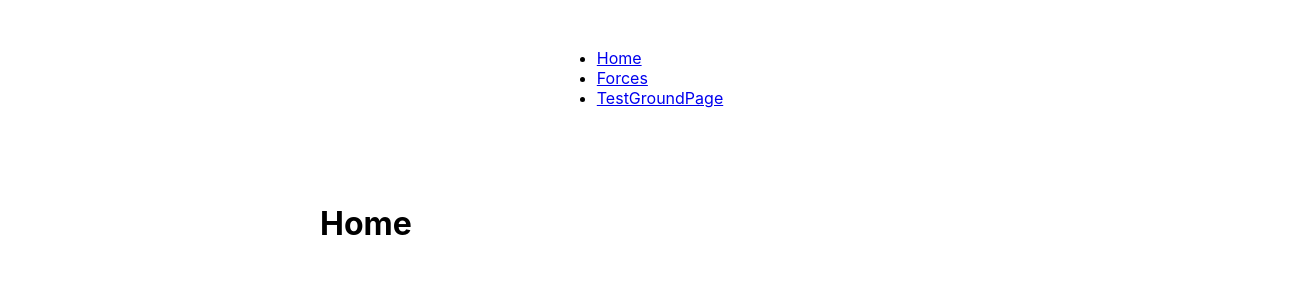
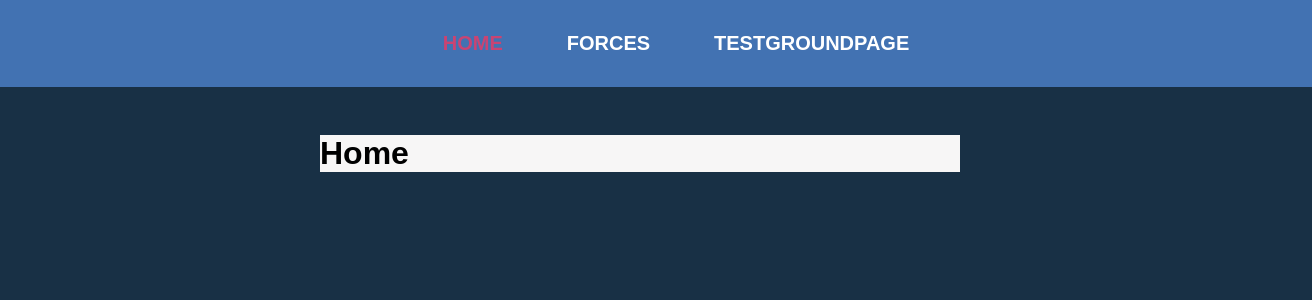
Before and after one commit to paul7dxb/react-police-api, a React (Create React App) app: page / in a window 1280 px wide. Shown: the top 300 px of the page, 1312 px wide, since content can reach past the window. Built offline with nearby package versions, Linux system fonts and the light colour scheme.

Commit message:
Start of styling

```diff
--- a/src/App.css
+++ b/src/App.css
@@ -1,38 +1,19 @@
-.App {
-  text-align: center;
+:root{
+  --palletteWhite: #f7f6f6;
+  --palletteAccentLight: #c94473;
+  --palletteAccentDark: #7f8692;
+  --pallettePrimary: #4272b2;
+  --pallettePrimaryDark: #183045;
+
+  --bgColor: #183045;
+
+  --infoColor: #183045;
+  --successColor: #499d6d;
+  --warningColor: #c68d35;
+  --errorColor: #f44336;
+
 }
-
-.App-logo {
-  height: 40vmin;
-  pointer-events: none;
+body{
+  background-color: var(--bgColor);
+  font-family: Gotham A,Gotham B,sans-serif;
 }
-
-@media (prefers-reduced-motion: no-preference) {
-  .App-logo {
-    animation: App-logo-spin infinite 20s linear;
-  }
-}
-
-.App-header {
-  background-color: #282c34;
-  min-height: 100vh;
-  display: flex;
-  flex-direction: column;
-  align-items: center;
-  justify-content: center;
-  font-size: calc(10px + 2vmin);
-  color: white;
-}
-
-.App-link {
-  color: #61dafb;
-}
-
-@keyframes App-logo-spin {
-  from {
-    transform: rotate(0deg);
-  }
-  to {
-    transform: rotate(360deg);
-  }
-}
--- a/src/App.js
+++ b/src/App.js
@@ -7,6 +7,7 @@ import ForceBio, {
 	loader as forceBioLoader,
 } from "./pages/ForceBio";
 import Neighbourhood, {loader as neighbourhoodLoader} from "./pages/Neighbourhood"
+import "./App.css"
 
 //Create router
 const router = createBrowserRouter([
--- a/src/components/Crime/CategoryDateCrimeList.js
+++ b/src/components/Crime/CategoryDateCrimeList.js
@@ -1,3 +1,5 @@
+import CategoryDateCrimeListItem from "./CategoryDateCrimeListItem";
+
 const CategoryDateCrimeList = (props) => {
 	const date = props.params.date;
 	const category = props.params.category;
@@ -8,15 +10,19 @@ const CategoryDateCrimeList = (props) => {
 	const data = props.catDateData.data;
 	return (
 		<>
-			<h1>{category} crime during {date}</h1>
+			<h1>
+				{category} crime during {date}
+			</h1>
 			<ul>
 				{data
 					? data.map((item, index) => {
-							return (<li>
-                                Location: {item.location.street.name} -
-                                Outcome: {item.outcome_status.category}
-
-                                </li>);
+							return (
+								<CategoryDateCrimeListItem key={index}
+									streetName={item.location.street.name}
+									outcomeStatus={item.outcome_status}
+                                    locationID={item.location.street.id}
+								/>
+							);
 					  })
 					: undefined}
 			</ul>
--- /dev/null
+++ b/src/components/Crime/CategoryDateCrimeListItem.js
@@ -0,0 +1,21 @@
+import classes from "./CategoryDateCrimeListItem.module.css"
+
+
+const CategoryDateCrimeListItem = (props) => {
+
+    const streetName = props.streetName ? props.streetName : "No specific location"
+
+
+    const outcome = props.outcomeStatus ? props.outcomeStatus.category : "No update on outcome"
+    const updateDate = props.outcomeStatus ? props.outcomeStatus.date : "No update date"
+
+	return (
+		<li>
+            <h4 className={classes.crimeTitle}>Crime:</h4>
+            <p>Location: {streetName} id: {props.locationID}</p>
+            <p>Outcome: {outcome}</p>
+            <p>updated: {updateDate}</p>
+		</li>
+	);
+};
+export default CategoryDateCrimeListItem;
--- /dev/null
+++ b/src/components/Crime/CategoryDateCrimeListItem.module.css
@@ -0,0 +1,3 @@
+.crimeTitle {
+    color: var(--pallettePrimary);
+}
--- a/src/components/Force/ForcesList.js
+++ b/src/components/Force/ForcesList.js
@@ -29,6 +29,7 @@ const ForcesList = () => {
 	return (
 		<>
 			<h1>Forces List</h1>
+			<p>Below is the list of Police Forces in the UK that provide data </p>
 			{forcesData ? forcesData.map((elem) => (
 				<ForcesListItem key={elem["id"]} forceID={elem["id"]} forceName={elem["name"]} />
 			)) : undefined}
--- a/src/components/Layout/Navigation.module.css
+++ b/src/components/Layout/Navigation.module.css
@@ -1,23 +1,27 @@
 .header {
-  max-width: 60rem;
-  margin: auto;
-  padding: 2rem;
-  display: flex;
-  justify-content: center;
+	padding: 1rem;
+	margin: 0 auto;
+	width: 100vw;
+	background-color: var(--pallettePrimary);
 }
 
-.list {
-  display: flex;
-  gap: 1rem;
+.header ul {
+	list-style-type: none;
+	display: flex;
+	gap: 4rem;
+	justify-content: center;
+	align-items: center;
+  font-weight: 700;
+  text-transform: uppercase;
 }
 
-.list a {
-  text-decoration: none;
-  color: var(--color-primary-400);
+.header a {
+	font-size: 1.25rem;
+	text-decoration: none;
+	color: #ffffff;
 }
 
-.list a:hover,
-.list a.active {
-  color: var(--color-primary-800);
-  text-decoration: underline;
+.header a:hover,
+.header a.active {
+	color: var(--palletteAccentLight);
 }
--- a/src/pages/RootLayout.module.css
+++ b/src/pages/RootLayout.module.css
@@ -2,4 +2,5 @@
   margin: 3rem auto;
   width: 90%;
   max-width: 40rem;
+  background-color: var(--palletteWhite);
 }
```
